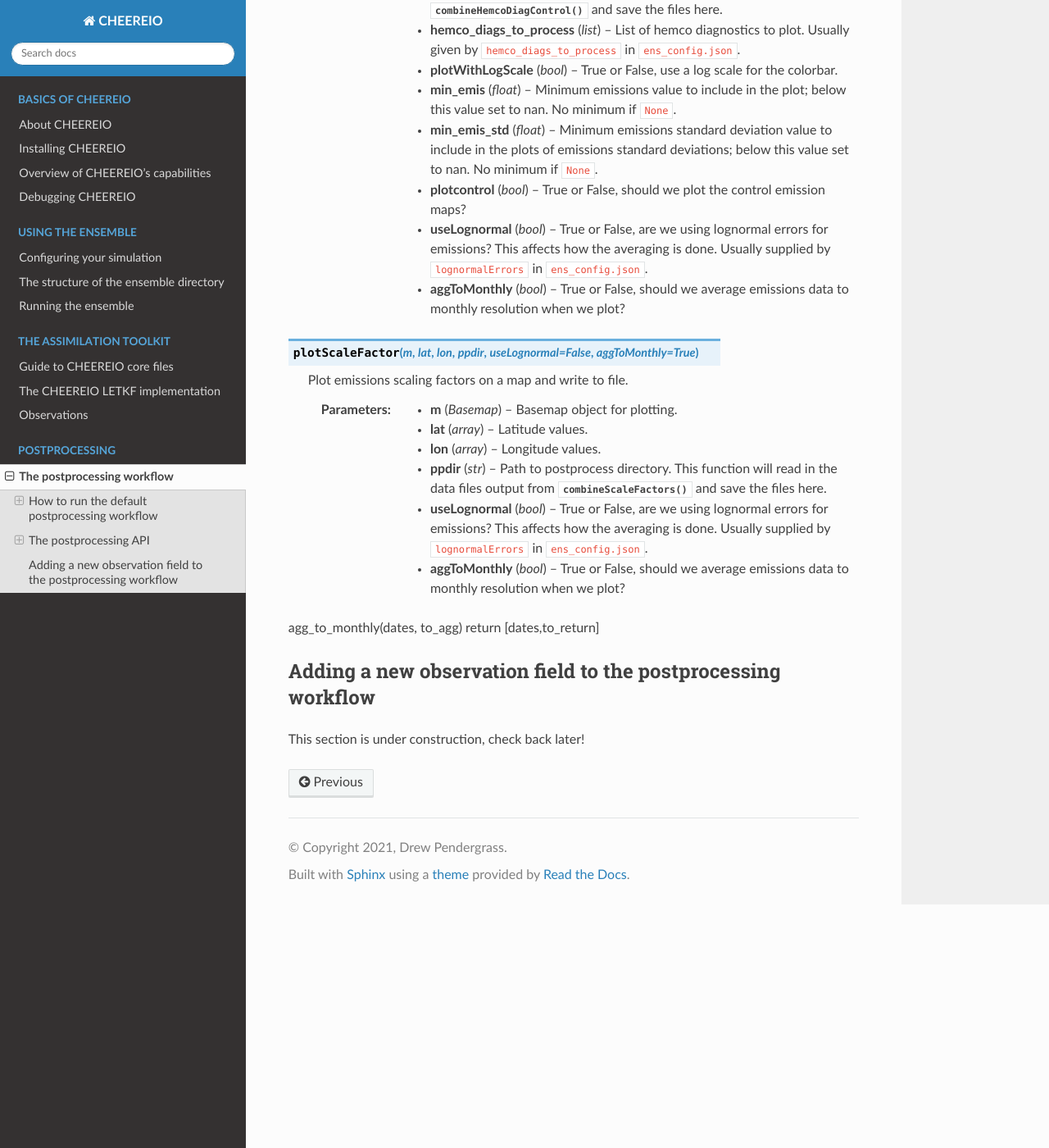
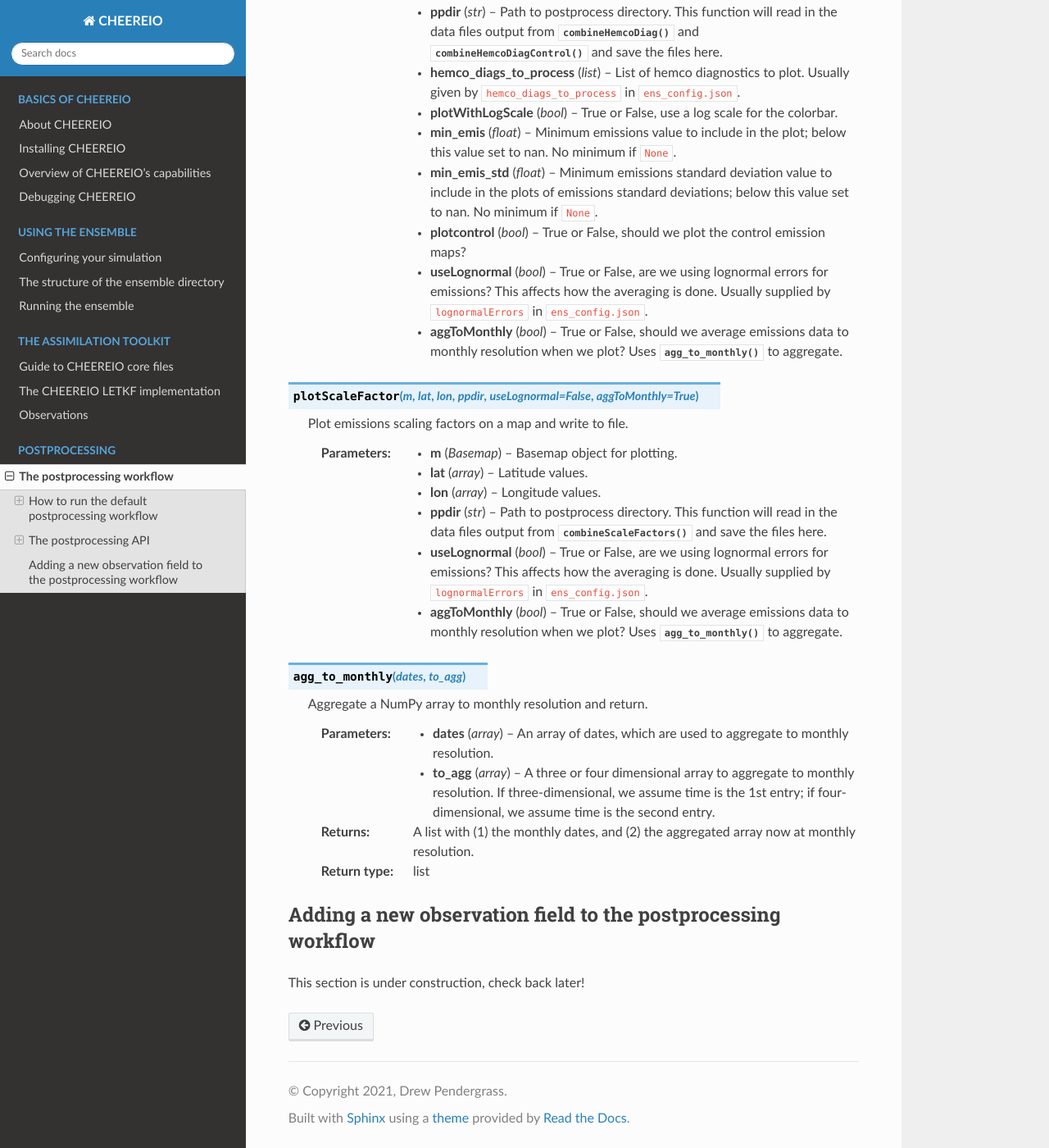
Before and after one commit to drewpendergrass/CHEEREIO, a Sphinx documentation site: the page built from docs/Postprocess-workflow.rst, in a window 1280 px wide and 1400 px high, scrolled down 7531 px. Shown: the whole window at 82% size. Built offline with Sphinx 7.4.7 and the Read the Docs theme 2.0.0, drawn with Linux system fonts in a browser that asks for light colours; some of the changed text lies outside the part shown.

Commit message:
postprocess docs update

```diff
--- a/docs/Postprocess-workflow.rst
+++ b/docs/Postprocess-workflow.rst
@@ -23,12 +23,12 @@
 The postprocessing API
 -------------
 
-This section is under construction, check back later!
+Here we list the postprocessing functions, which are stored in the ``postprocess_tools.py`` and ``map_tools.py`` files in the ``postprocessing`` folder.
 
 Functions in postprocess_tools
 ~~~~~~~~~~~~~
 
-Here is the documentation for the postprocessing toolkit, present in the ``postprocess_tolls.py`` file in the ``postprocessing`` folder.
+Here is the documentation for the postprocessing toolkit, present in the ``postprocess_tools.py`` file in the ``postprocessing`` folder.
 
 .. py:function:: globDirs(ensemble_dir,removeNature=False,includeOutputDir=False)
 
@@ -203,7 +203,7 @@
 Functions in map_tools
 ~~~~~~~~~~~~~
 
-This section is under construction, check back later!
+Here is the documentation for the postprocessing mapmaking toolkit, present in the ``map_tools.py`` file in the ``postprocessing`` folder.
 
 .. py:function:: plotMap(m,lat,lon,flat,labelname,outfile,clim=None,cmap=None,useLog=False,minval = None)
 
@@ -235,7 +235,7 @@
    :param float min_emis_std: Minimum emissions standard deviation value to include in the plots of emissions standard deviations; below this value set to nan. No minimum if ``None``.
    :param bool plotcontrol: True or False, should we plot the control emission maps?
    :param bool useLognormal: True or False, are we using lognormal errors for emissions? This affects how the averaging is done. Usually supplied by ``lognormalErrors`` in ``ens_config.json``.
-   :param bool aggToMonthly: True or False, should we average emissions data to monthly resolution when we plot?
+   :param bool aggToMonthly: True or False, should we average emissions data to monthly resolution when we plot? Uses :py:func:`agg_to_monthly` to aggregate.
 
 
 .. py:function:: plotScaleFactor(m,lat,lon,ppdir, useLognormal = False, aggToMonthly=True)
@@ -247,12 +247,17 @@
    :param array lon: Longitude values.
    :param str ppdir: Path to postprocess directory. This function will read in the data files output from :py:func:`combineScaleFactors` and save the files here.
    :param bool useLognormal: True or False, are we using lognormal errors for emissions? This affects how the averaging is done. Usually supplied by ``lognormalErrors`` in ``ens_config.json``.
-   :param bool aggToMonthly: True or False, should we average emissions data to monthly resolution when we plot?
+   :param bool aggToMonthly: True or False, should we average emissions data to monthly resolution when we plot? Uses :py:func:`agg_to_monthly` to aggregate.
 
+.. py:function:: agg_to_monthly(dates, to_agg)
 
+   Aggregate a NumPy array to monthly resolution and return.
 
-agg_to_monthly(dates, to_agg)
-return [dates,to_return]
+   :param array dates: An array of dates, which are used to aggregate to monthly resolution.
+   :param array to_agg: A three or four dimensional array to aggregate to monthly resolution. If three-dimensional, we assume time is the 1st entry; if four-dimensional, we assume time is the second entry.
+   :return: A list with (1) the monthly dates, and (2) the aggregated array now at monthly resolution.
+   :rtype: list
+
 
 .. _New field in postprocessing:
 
```
